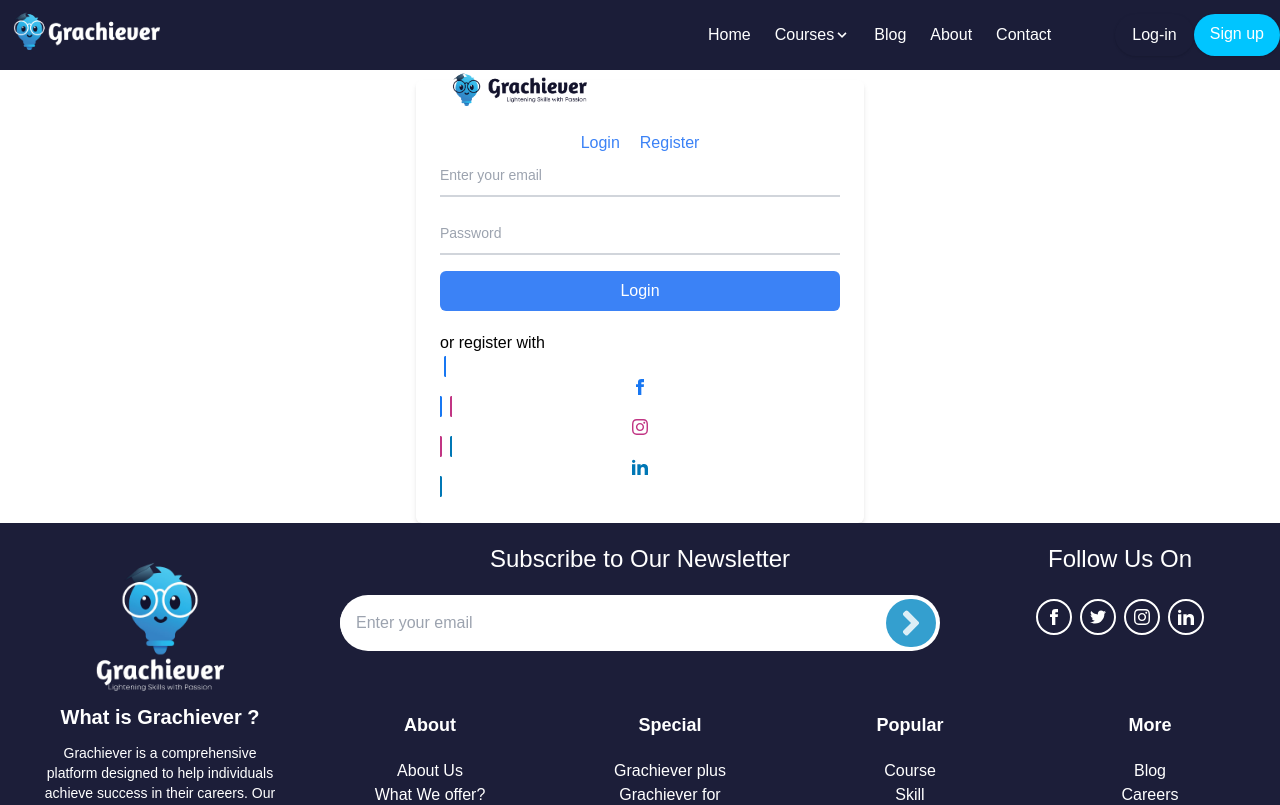
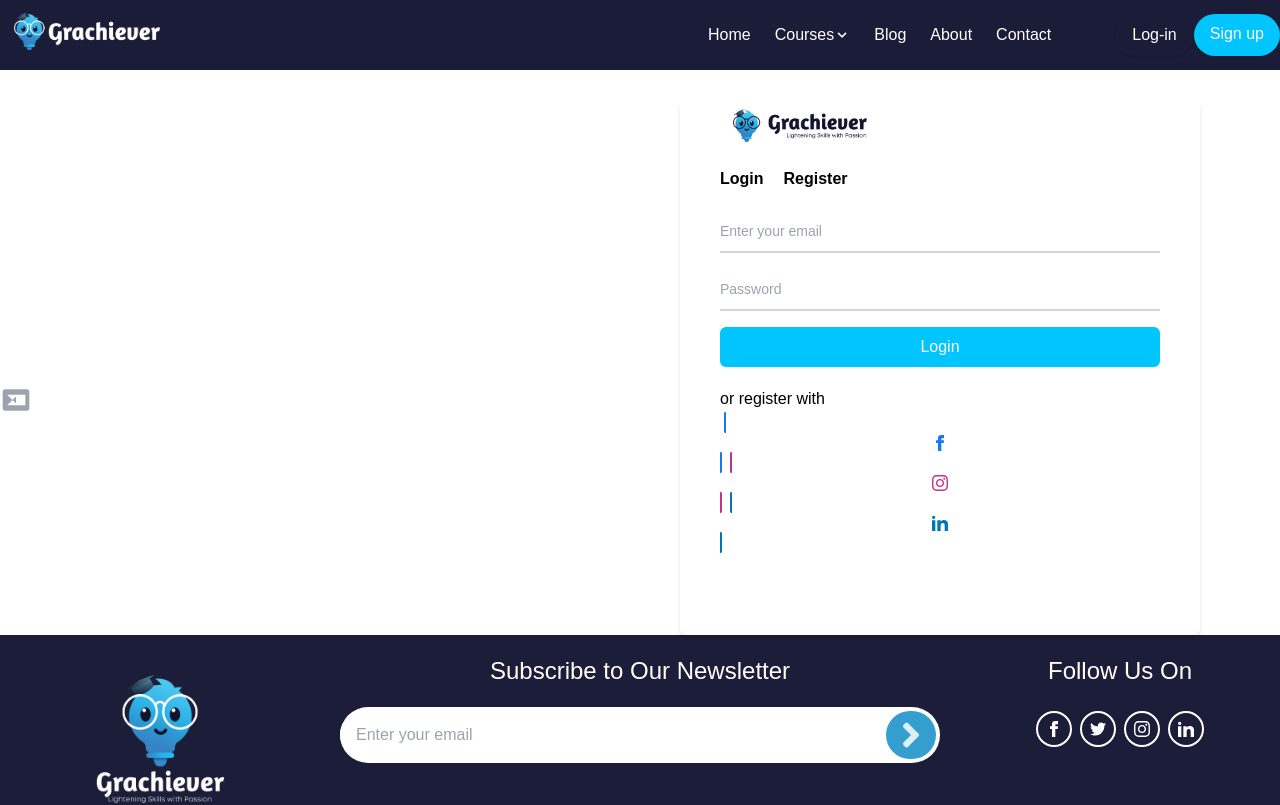
Before and after one commit to Ramnivas9753/Grachiever, a React (Create React App) app: page /login in a window 1280 px wide. Shown: the top 805 px of the page. Built offline with nearby package versions, Linux system fonts and the light colour scheme.

Commit message:
login page

```diff
--- a/src/Components/Login.js
+++ b/src/Components/Login.js
@@ -1,6 +1,9 @@
 import React from 'react';
 import { FaAngleRight } from "react-icons/fa";
 import grachieverlogo from "../images/LOGOS/grachiever-02.png"
+// import login from '../images/Skill_graph/login.jpg';
+
+
 
 function LoginAndRegister({ onLogin, onRegister }) {
   const emailRef = React.createRef();
@@ -21,32 +24,50 @@ function LoginAndRegister({ onLogin, onRegister }) {
   }
 
   return (
-    <div className="max-w-md mx-auto mt-20 p-6 bg-white rounded-md shadow-md">
+    <section className="p-0 sm:p-0 md:p-10 lg:p-10 mt-5">
+      <div className="h-auto grid grid-cols-1 md:grid-cols-1 lg:grid-cols-2" >
+        <div className=" md:mt-0">
+          {/* <img src={login} className='max-w-md ml-10' /> */}
+        </div>
+        <div className="lg:h-full md:h-full mx-5 sm:mx-5 md:mx-10 lg:mx-10 mt-10 p-10 bg-white rounded-md shadow-md">
           {/* <h2 className="text-xl font-medium mb-4">{isLogin ? 'Login' : 'Register'}</h2> */}
           <img src={grachieverlogo} className="w-20 md:w-40 -mt-5 md:-mt-10" alt="Grachiever Logo" />
-      <p className="mt-4 text-center">
+          <p className="mt-4 text-left">
             {isLogin ? (
               <>
-            <button className="text-blue-500 font-medium" onClick={() => setIsLogin(true)}>Login</button>
-            <button className="text-blue-500 font-medium ml-5" onClick={() => setIsLogin(false)}>Register</button>
+                <button className="text-black-500  font-bold hover:text-[#00c5ff] hover:underline " onClick={() => setIsLogin(true)} >Login</button>
+                <button className="text-black-500  ml-5 font-bold hover:text-[#00c5ff] hover:underline" onClick={() => setIsLogin(false)}>Register</button>
               </>
             ) : (
               <>
-            <button className="text-blue-500 font-medium" onClick={() => setIsLogin(true)}>Login </button>
-            <button className="text-blue-500 font-medium ml-5" onClick={() => setIsLogin(false)}>Register</button>
+                <button className="text-black-500  font-bold hover:text-[#00c5ff] hover:underline" onClick={() => setIsLogin(true)}>Login </button>
+                <button className="text-black-500  ml-5 font-bold hover:text-[#00c5ff] hover:underline" onClick={() => setIsLogin(false)}>Register</button>
               </>
             )}
           </p>
+          {/* <p className='mt-2'>Enter your information to setup a new account </p> */}
           <form onSubmit={isLogin ? handleLogin : handleRegister}>
-        <div className="mb-4">
+            <div className="mb-4 mt-5">
               {/* <label htmlFor="email" className="block text-gray-700 font-medium mb-2">Email</label> */}
+
               <input type="email" id="email" className="block py-2.5 px-0 w-full text-sm text-gray-900 bg-transparent border-0 border-b-2 border-gray-300 appearance-none dark:text-white dark:border-gray-600 dark:focus:border-blue-500 focus:outline-none focus:ring-0 focus:border-blue-600 peer" placeholder="Enter your email" ref={emailRef} />
               <label for="floating_email" class="peer-focus:font-medium absolute text-sm text-gray-500 dark:text-gray-400 duration-300 transform -translate-y-6 scale-75 top-3 -z-10 origin-[0] peer-focus:left-0 peer-focus:text-blue-600 peer-focus:dark:text-blue-500 peer-placeholder-shown:scale-100 peer-placeholder-shown:translate-y-0 peer-focus:scale-75 peer-focus:-translate-y-6">Email address</label>
             </div>
             <div className="mb-4">
               {/* <label htmlFor="password" className="block text-gray-700 font-medium mb-2">Password</label> */}
+
               <input type="password" id="password" className="block py-2.5 px-0 w-full text-sm text-gray-900 bg-transparent border-0 border-b-2 border-gray-300 appearance-none dark:text-white dark:border-gray-600 dark:focus:border-blue-500 focus:outline-none focus:ring-0 focus:border-blue-600 peer" placeholder="Password" ref={passwordRef} />
-          <label for="floating_password" class="peer-focus:font-medium absolute text-sm text-gray-500 dark:text-gray-400 duration-300 transform -translate-y-6 scale-75 top-3 -z-10 origin-[0] peer-focus:left-0 peer-focus:text-blue-600 peer-focus:dark:text-blue-500 peer-placeholder-shown:scale-100 peer-placeholder-shown:translate-y-0 peer-focus:scale-75 peer-focus:-translate-y-6">Password</label>
+              <svg
+                className="absolute top-0 left-0 w-8 h-full text-gray-400 fill-current"
+                viewBox="0 0 24 24"
+              >
+                <path d="M0 0h24v24H0z" fill="none" />
+                <path d="M20 4H4a2 2 0 00-2 2v12a2 2 0 002 2h16a2 2 0 002-2V6a2 2 0 00-2-2zm-8 10.59L5.41 8H19v8H5.41l6.59-6.59z" />
+              </svg>
+              <label for="floating_password" class="peer-focus:font-medium absolute text-sm text-gray-500 dark:text-gray-400 duration-300 transform -translate-y-6 scale-75 top-3 -z-10 origin-[0] peer-focus:left-0 peer-focus:text-blue-600 peer-focus:dark:text-blue-500 peer-placeholder-shown:scale-100 peer-placeholder-shown:translate-y-0 peer-focus:scale-75 peer-focus:-translate-y-6">Password
+
+
+              </label>
             </div>
             {!isLogin && (
               <div className="mb-4">
@@ -55,7 +76,7 @@ function LoginAndRegister({ onLogin, onRegister }) {
                 <label for="floating_password" class="peer-focus:font-medium absolute text-sm text-gray-500 dark:text-gray-400 duration-300 transform -translate-y-6 scale-75 top-3 -z-10 origin-[0] peer-focus:left-0 peer-focus:text-blue-600 peer-focus:dark:text-blue-500 peer-placeholder-shown:scale-100 peer-placeholder-shown:translate-y-0 peer-focus:scale-75 peer-focus:-translate-y-6">confirmPassword</label>
               </div>
             )}
-        <button type="submit" className="bg-blue-500 hover:bg-blue-600 text-white rounded-md w-full px-4 py-2">{isLogin ? 'Login' : 'Register'}</button>
+            <button type="submit" className="bg-[#00c5ff] hover:bg-cyan-600 text-white rounded-md w-full px-4 py-2">{isLogin ? 'Login' : 'Register'}</button>
 
             {/* -------------logo--------------- */}
             <div className='mx-auto mt-5 '>
@@ -113,6 +134,8 @@ function LoginAndRegister({ onLogin, onRegister }) {
           </form>
 
         </div>
+      </div>
+    </section>
   );
 }
 
```
Also changed, not shown: src/images/Skill_graph/login.jpg (added). Lines whose indentation alone changed are shown as unchanged.
